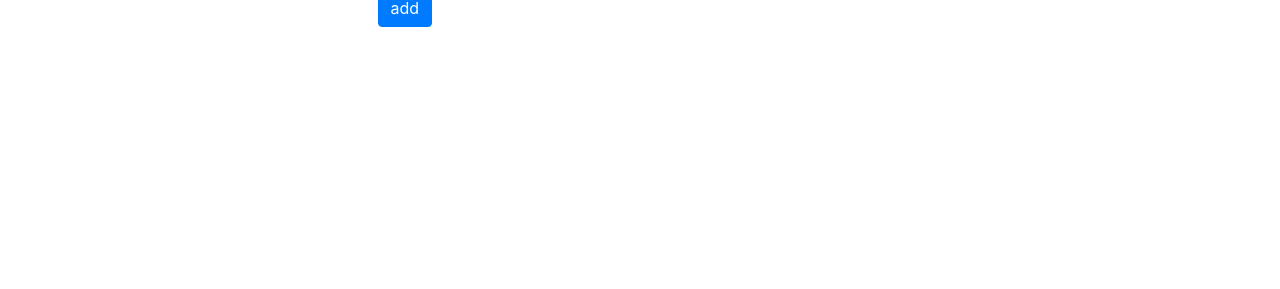
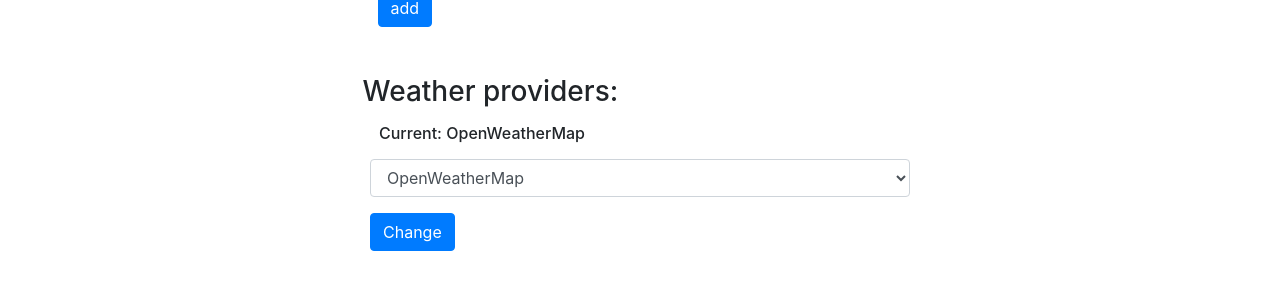
Before and after one commit to birdbird314/weather-app-client, an Angular app: page /admin in a window 1280 px wide. Shown: the part 169-458 px from the top of the page. Built offline with nearby package versions, Linux system fonts and the light colour scheme; no server answers; sample sign-in values are in the browser's storage.

Commit message:
Add view for providers config pannel

```diff
--- a/src/app/admin/admin.component.html
+++ b/src/app/admin/admin.component.html
@@ -1,2 +1,5 @@
 <h3 class="offset-md-3 mt-3">Cities: </h3>
 <app-cities-admin></app-cities-admin>
+
+<h3 class="offset-md-3 mt-5">Weather providers: </h3>
+<app-weather-providers-admin></app-weather-providers-admin>
--- a/src/app/app.module.ts
+++ b/src/app/app.module.ts
@@ -11,6 +11,7 @@
 import { ForbiddenComponent } from './forbidden/forbidden.component';
 import { CitiesAdminComponent } from './cities-admin/cities.admin.component';
 import { AdminComponent } from './admin/admin.component';
+import { WeatherProvidersAdminComponent } from './weather-providers-admin/weather-providers-admin.component';
 
 @NgModule({
   declarations: [
@@ -21,6 +22,7 @@
     CitiesAdminComponent,
     ForbiddenComponent,
     AdminComponent,
+    WeatherProvidersAdminComponent,
   ],
   imports: [
     BrowserModule,
--- /dev/null
+++ b/src/app/weather-providers-admin/weather-providers-admin.component.html
@@ -0,0 +1,15 @@
+<div class="row">
+  <h6 class="offset-md-3 mt-2 pl-4">Current: OpenWeatherMap</h6>
+</div>
+<div class="row">
+  <form class="col-md-6 offset-md-3 mt-2">
+    <div class="form-group">
+      <select class="form-control">
+        <option>Yahoo</option>
+        <option selected="select">OpenWeatherMap</option>
+        <option>Baca</option>
+      </select>
+      <button class="btn btn-primary mt-3">Change</button>
+    </div>
+  </form>
+</div>
--- /dev/null
+++ b/src/app/weather-providers-admin/weather-providers-admin.component.ts
@@ -0,0 +1,15 @@
+import { Component, OnInit } from '@angular/core';
+
+@Component({
+  selector: 'app-weather-providers-admin',
+  templateUrl: './weather-providers-admin.component.html',
+  styleUrls: ['./weather-providers-admin.component.css']
+})
+export class WeatherProvidersAdminComponent implements OnInit {
+
+  constructor() { }
+
+  ngOnInit() {
+  }
+
+}
```
Also changed, not shown: src/app/weather-providers-admin/weather-providers-admin.component.css (added).
